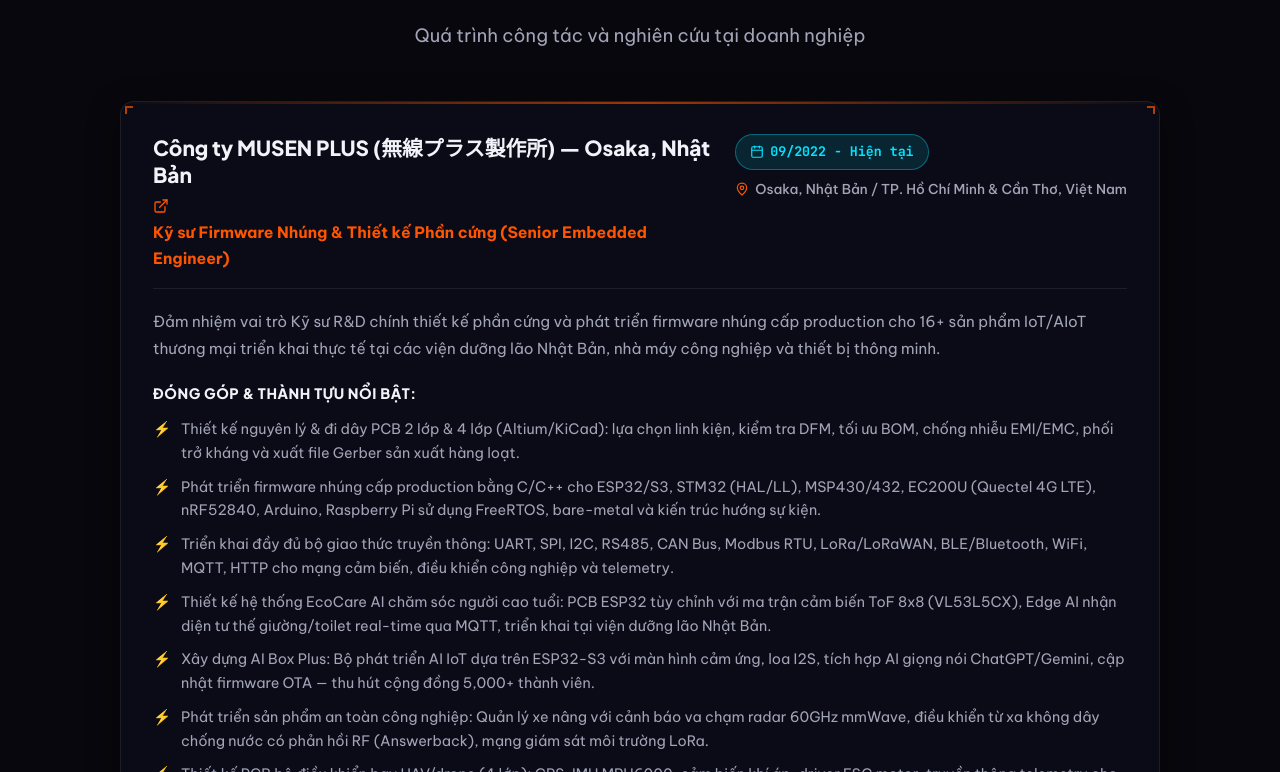
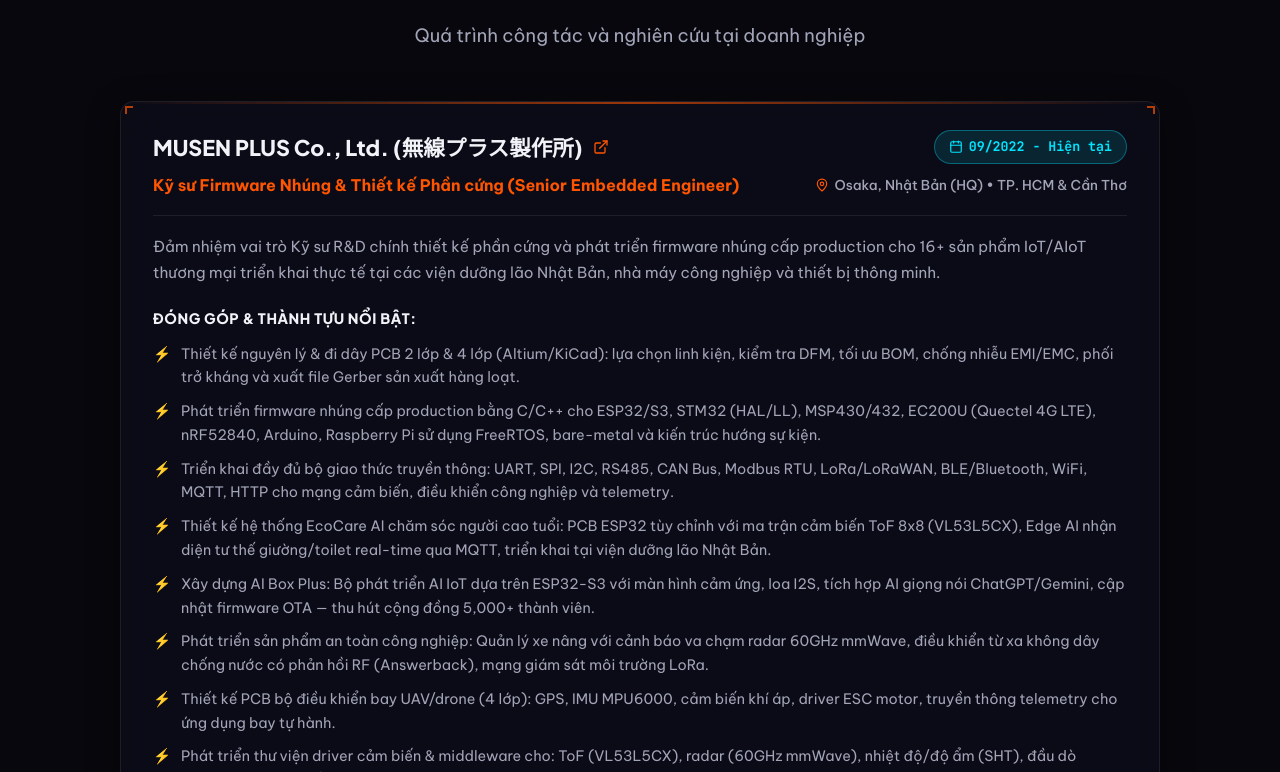
Before and after one commit to nvhung1609/profile, a React (Vite) app: page / in a window 1280 px wide. Shown: the part 7168-7940 px from the top of the page. Built offline with nearby package versions, Linux system fonts and the light colour scheme.

Commit message:
fix: clean experience card header typography, company title, and location

```diff
--- a/src/components/Experience.tsx
+++ b/src/components/Experience.tsx
@@ -27,7 +27,7 @@
           <p className="section-subtitle" style={{ margin: '0 auto' }}>{t.subtitle[lang]}</p>
         </motion.div>
 
-        {/* Timeline */}
+        {/* Timeline List */}
         <div style={{ maxWidth: 1040, margin: '0 auto' }}>
           {workExperiences.map((exp, index) => (
             <motion.div
@@ -42,33 +42,30 @@
               <motion.div
                 whileHover={{ scale: 1.01, y: -3 }}
                 className="hud-card"
-                style={{ padding: 32 }}
+                style={{ padding: '28px 32px' }}
               >
                 <div className="hud-corner-tl" />
                 <div className="hud-corner-tr" />
                 <div className="hud-corner-bl" />
                 <div className="hud-corner-br" />
 
-                {/* Header info bar */}
+                {/* Card Header Row 1: Company Title on Left, Period Badge on Right */}
                 <div style={{
                   display: 'flex',
                   justifyContent: 'space-between',
-                  alignItems: 'flex-start',
+                  alignItems: 'center',
                   flexWrap: 'wrap',
-                  gap: 16,
-                  marginBottom: 20,
-                  paddingBottom: 16,
-                  borderBottom: '1px solid var(--border-primary)',
+                  gap: 12,
+                  marginBottom: 8,
                 }}>
-                  {/* Left: Company & Role */}
-                  <div style={{ flex: 1, minWidth: 260 }}>
                   <div style={{ display: 'flex', alignItems: 'center', gap: 10, flexWrap: 'wrap' }}>
                     <h3 style={{
-                        fontSize: '1.3rem',
+                      fontSize: '1.35rem',
                       fontWeight: 800,
                       fontFamily: 'var(--font-display)',
                       color: 'var(--text-primary)',
-                        lineHeight: 1.3,
+                      lineHeight: 1.25,
+                      margin: 0,
                     }}>
                       {exp.company}
                     </h3>
@@ -77,32 +74,20 @@
                         href={exp.companyUrl}
                         target="_blank"
                         rel="noopener noreferrer"
-                          style={{ color: 'var(--accent-primary)', display: 'inline-flex' }}
+                        style={{ color: 'var(--accent-primary)', display: 'inline-flex', alignItems: 'center' }}
                         aria-label="Company website"
                       >
                         <ExternalLink size={16} />
                       </a>
                     )}
                   </div>
-                    <p style={{
-                      color: 'var(--accent-primary)',
-                      fontWeight: 700,
-                      fontSize: '0.98rem',
-                      marginTop: 6,
-                      fontFamily: 'var(--font-sans)',
-                    }}>
-                      {exp.role[lang]}
-                    </p>
-                  </div>
 
-                  {/* Right: Period & Location Badges */}
-                  <div style={{ display: 'flex', flexDirection: 'column', gap: 8, alignItems: 'flex-start' }} className="exp-meta-right">
                   {/* Period Badge - Bright Cyber Cyan */}
                   <span style={{
                     display: 'inline-flex',
                     alignItems: 'center',
                     gap: 6,
-                      padding: '6px 14px',
+                    padding: '5px 14px',
                     fontSize: '0.83rem',
                     color: 'var(--accent-cyan)',
                     background: 'rgba(0, 229, 255, 0.12)',
@@ -110,12 +95,34 @@
                     borderRadius: 'var(--radius-full)',
                     fontFamily: 'var(--font-mono)',
                     fontWeight: 700,
+                    flexShrink: 0,
                   }}>
                     <Calendar size={14} style={{ color: 'var(--accent-cyan)' }} />
                     {exp.period}
                   </span>
+                </div>
 
-                    {/* Location */}
+                {/* Card Header Row 2: Role Title on Left, Location on Right */}
+                <div style={{
+                  display: 'flex',
+                  justifyContent: 'space-between',
+                  alignItems: 'center',
+                  flexWrap: 'wrap',
+                  gap: 10,
+                  marginBottom: 18,
+                  paddingBottom: 16,
+                  borderBottom: '1px solid var(--border-primary)',
+                }}>
+                  <p style={{
+                    color: 'var(--accent-primary)',
+                    fontWeight: 700,
+                    fontSize: '1rem',
+                    margin: 0,
+                    fontFamily: 'var(--font-sans)',
+                  }}>
+                    {exp.role[lang]}
+                  </p>
+
                   <span style={{
                     display: 'inline-flex',
                     alignItems: 'center',
@@ -128,7 +135,6 @@
                     <MapPin size={14} style={{ color: 'var(--accent-primary)' }} />
                     {exp.location[lang]}
                   </span>
-                  </div>
                 </div>
 
                 {/* Description */}
@@ -179,8 +185,15 @@
                   </ul>
                 </div>
 
-                {/* Tech stack tags */}
-                <div style={{ display: 'flex', flexWrap: 'wrap', gap: 8, justifyContent: 'center', paddingTop: 16, borderTop: '1px solid var(--border-primary)' }}>
+                {/* Tech stack tags - Centered */}
+                <div style={{
+                  display: 'flex',
+                  flexWrap: 'wrap',
+                  gap: 8,
+                  justifyContent: 'center',
+                  paddingTop: 16,
+                  borderTop: '1px solid var(--border-primary)',
+                }}>
                   {exp.techStack.map((tech, i) => (
                     <span key={i} className="tech-tag">{tech}</span>
                   ))}
@@ -190,16 +203,6 @@
           ))}
         </div>
       </div>
-
-      <style>{`
-        @media (max-width: 640px) {
-          .exp-meta-right {
-            align-items: flex-start !important;
-            width: 100% !important;
-            margin-top: 4px;
-          }
-        }
-      `}</style>
     </section>
   );
 }
--- a/src/data/portfolioData.ts
+++ b/src/data/portfolioData.ts
@@ -232,7 +232,7 @@
 export const workExperiences: WorkExperience[] = [
   {
     id: 'musen-plus',
-    company: 'Công ty MUSEN PLUS (無線プラス製作所) — Osaka, Nhật Bản',
+    company: 'MUSEN PLUS Co., Ltd. (無線プラス製作所)',
     companyJapanese: '大阪府大阪市 / Osaka, Japan',
     role: {
       vi: 'Kỹ sư Firmware Nhúng & Thiết kế Phần cứng (Senior Embedded Engineer)',
@@ -240,8 +240,8 @@
     },
     period: '09/2022 - Hiện tại',
     location: {
-      vi: 'Osaka, Nhật Bản / TP. Hồ Chí Minh & Cần Thơ, Việt Nam',
-      en: 'Osaka, Japan / Ho Chi Minh City & Can Tho, Vietnam',
+      vi: 'Osaka, Nhật Bản (HQ) • TP. HCM & Cần Thơ',
+      en: 'Osaka, Japan (HQ) • Ho Chi Minh City & Can Tho',
     },
     description: {
       vi: 'Đảm nhiệm vai trò Kỹ sư R&D chính thiết kế phần cứng và phát triển firmware nhúng cấp production cho 16+ sản phẩm IoT/AIoT thương mại triển khai thực tế tại các viện dưỡng lão Nhật Bản, nhà máy công nghiệp và thiết bị thông minh.',
```
Also changed, not shown: src/components/ProjectModal.tsx (+31 -39 lines). Lines whose indentation alone changed are shown as unchanged.
